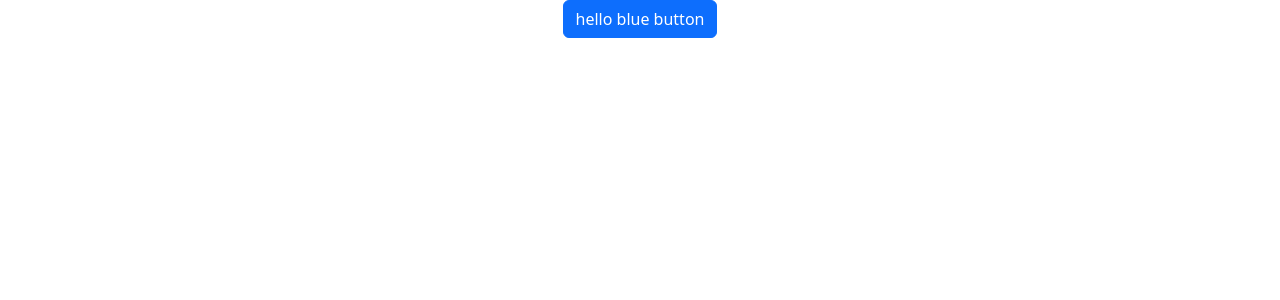
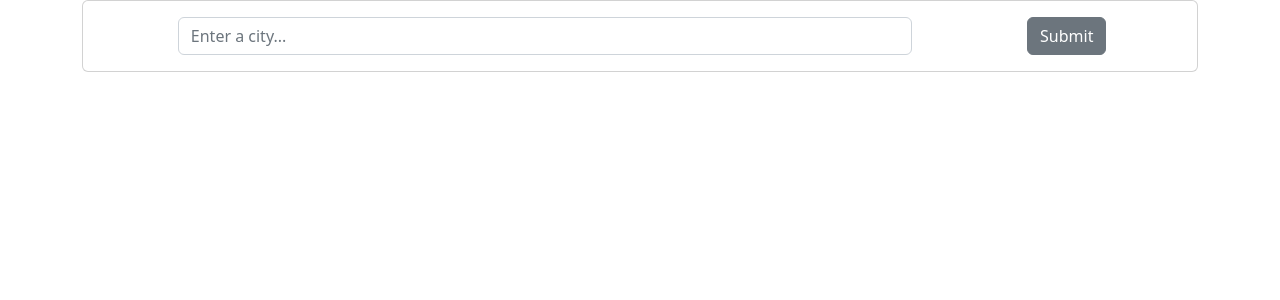
Before and after one commit to kerryoncoding/weather-react-vertical, a React (Create React App) app: page / in a window 1280 px wide. Shown: the top 300 px of the page. Built offline with nearby package versions, Linux system fonts and the light colour scheme.

Commit message:
added search box

```diff
--- a/src/App.js
+++ b/src/App.js
@@ -1,12 +1,12 @@
-import logo from './logo.svg';
 import './App.css';
+import Weather from "./Weather";
 
 
 function App() {
   return (
     <div className="App">
       <div className="container">
-        <button type="button" class="btn btn-primary">hello blue button</button>
+        <Weather />
       </div>
     </div>
   );
--- /dev/null
+++ b/src/Weather.js
@@ -0,0 +1,28 @@
+import React from "react";
+
+export default function Weather(){
+    return(
+    <div className="card">
+        <div className="row">
+            <div className="col">
+            <form className="input-city">
+                <div className="row mt-3">
+                    <div className="col-1"></div>
+                    <div className="col-8">
+                        <div className="mb-3">
+                            <input type="text" className="form-control" id="city-name-input" placeholder="Enter a city..." />
+                        </div>
+                    </div>
+                    <div className="col-3">
+                        <button type="submit" className="btn btn-secondary">Submit</button>
+                    </div>
+                </div>
+            </form>
+            </div>
+        </div>
+    </div>
+
+
+
+    );
+}
```
